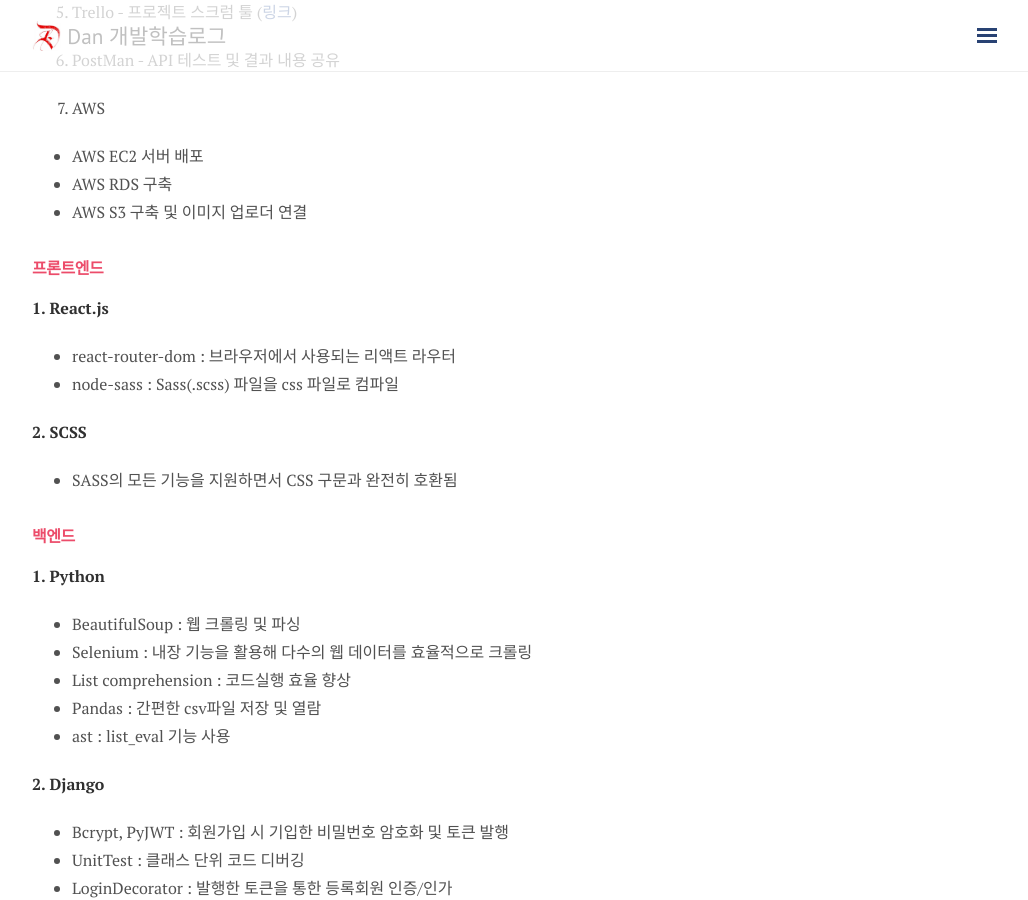
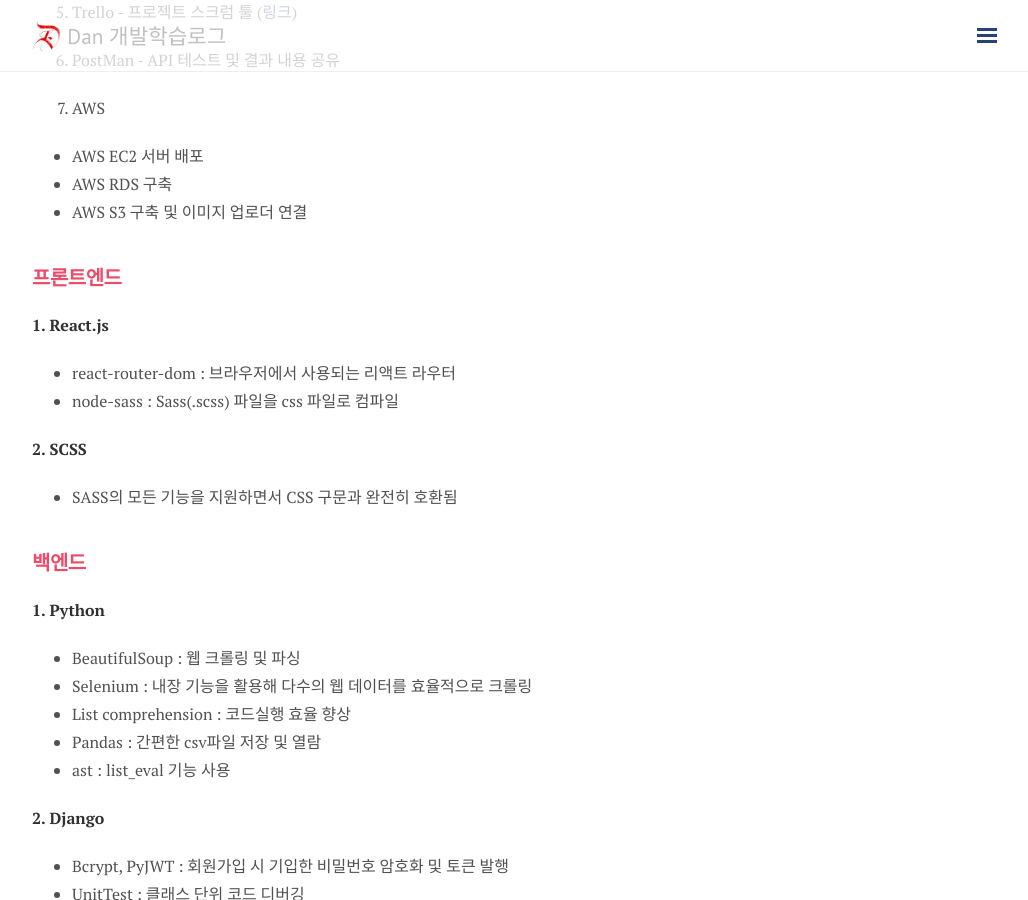
Before and after one commit to aleatorik/aleatorik.github.io, a Jekyll site: the page built from _posts/2020-08-31-review-first-team-project.md, in a window 1280 px wide and 900 px high, scrolled down 1694 px. Shown: the whole window, without its empty margins (248-1276 px from the left). Built offline with Jekyll 4.4.1, drawn with Linux system fonts in a browser that asks for light colours; nearby versions of some CDN libraries; comment, search, counter and statistics services are not loaded.

Commit message:
chore: Resize font size of some titles

```diff
--- a/_posts/2020-08-31-review-first-team-project.md
+++ b/_posts/2020-08-31-review-first-team-project.md
@@ -60,7 +60,7 @@
 - AWS RDS 구축
 - AWS S3 구축 및 이미지 업로더 연결
 
-### 프론트엔드
+## 프론트엔드
 
 **1. React.js**
 
@@ -71,7 +71,7 @@
 
 - SASS의 모든 기능을 지원하면서 CSS 구문과 완전히 호환됨
 
-### 백엔드
+## 백엔드
 
 **1. Python**
 
@@ -94,7 +94,7 @@
 
 <br>
 
-## 주요기능
+# 주요기능
 
 > 직접 구현한 기능은 ✅, 팀원이 구현한 기능은 ✔️로 표시
 
@@ -116,10 +116,10 @@
 
 <br>
 
-## 구현과정
+# 구현과정
 
 Fetch를 통한 API 호출 / 동적 라우팅 / SVG 컴포넌트화 / 모달창 / Map 함수를 통한 상품 리스트 구현 / 장바구니 추가 기능(토큰인중 후 페이지 이동 함수)
 
 <br>
 
-## 마무리 하며..
+# 마무리 하며..
```
